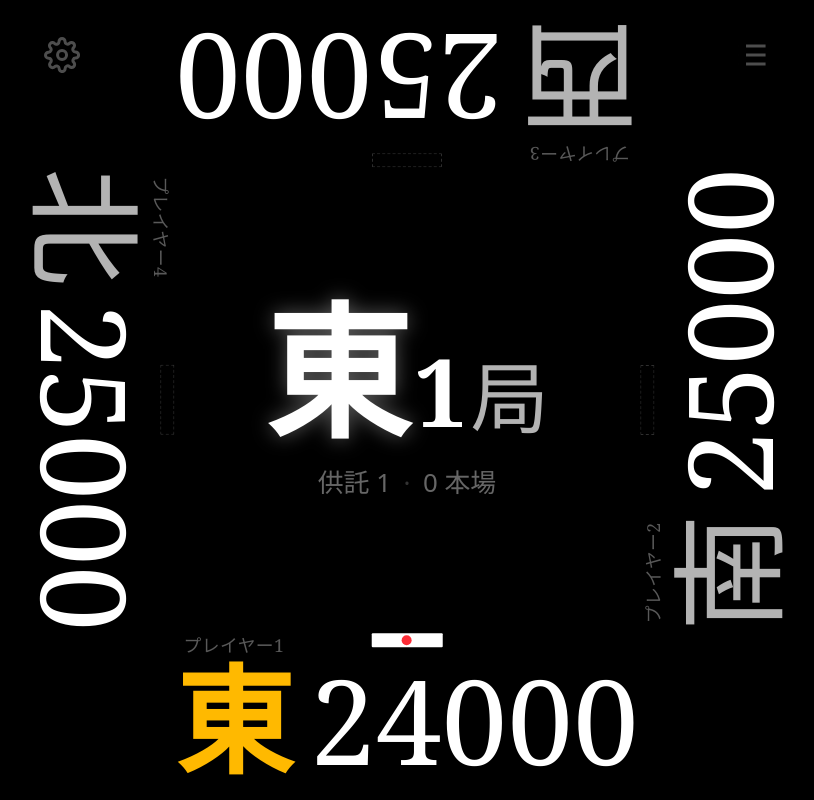
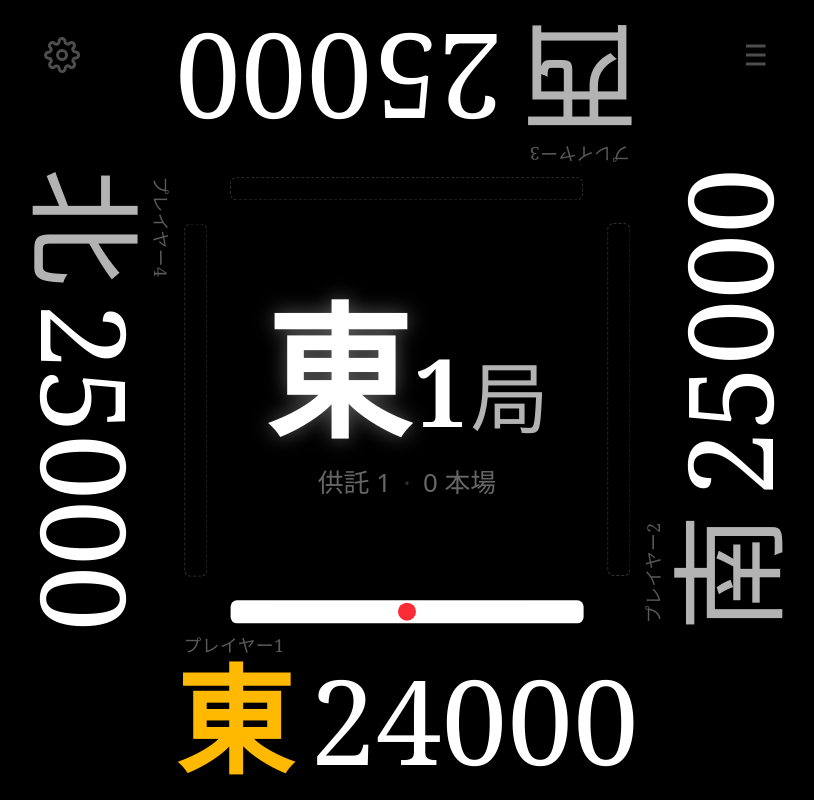
Before and after one commit to tmps880305/react-mahjong-scoreboard, a React (Vite) app: page / in a window 1280 px wide. Both pictures are taken after a click on the button 639 px from the left and 639 px from the top of the page. Shown: the whole page, without its empty margins (233-1047 px from the left). Built offline with nearby package versions, Linux system fonts and the light colour scheme.

Commit message:
feat: Adjust Richi bon style

```diff
--- a/src/components/Table/PlayerScoreBox.tsx
+++ b/src/components/Table/PlayerScoreBox.tsx
@@ -42,12 +42,12 @@ export function PlayerScoreBox({ name, score, wind, isDealer, isRiichi, rotateDe
           onClick={onToggleRiichi}
           aria-pressed={isRiichi}
           aria-label="リーチ"
-          className={`absolute -top-[1.8cqw] left-1/2 h-[1.8cqw] w-[9cqw] -translate-x-1/2 rounded-[1px] ${
+          className={`absolute -top-[6cqw] left-1/2 h-[3cqw] w-[45cqw] -translate-x-1/2 rounded-[0.8cqw] ${
             isRiichi ? "bg-white shadow" : "border border-dashed border-white/20"
           }`}
         >
           {isRiichi && (
-            <span className="absolute left-1/2 top-1/2 h-[1.3cqw] w-[1.3cqw] -translate-x-1/2 -translate-y-1/2 rounded-full bg-red-500" />
+            <span className="absolute left-1/2 top-1/2 h-[2.2cqw] w-[2.2cqw] -translate-x-1/2 -translate-y-1/2 rounded-full bg-red-500" />
           )}
         </button>
         <span className="flex items-end justify-center gap-[2.2cqw]">
```
